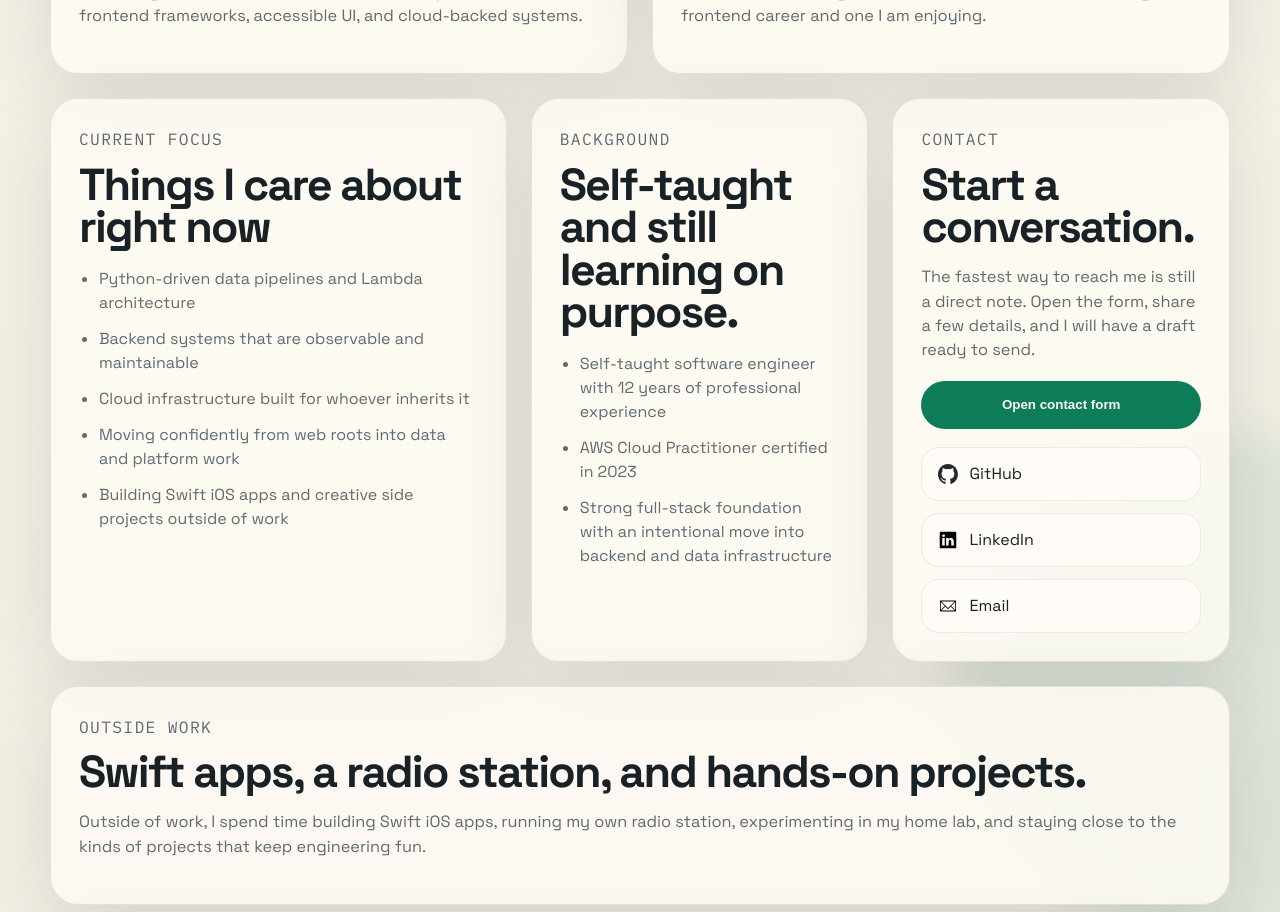
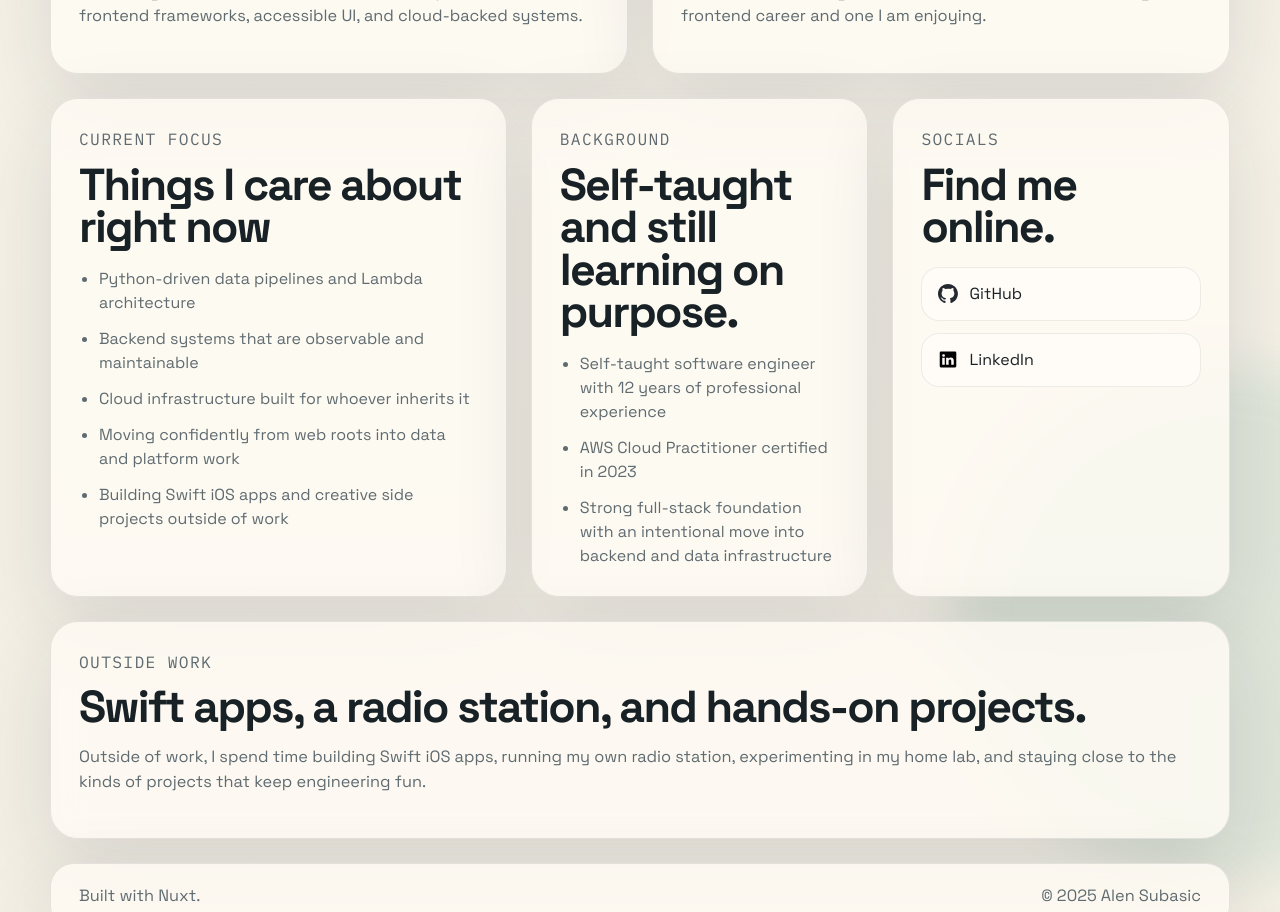
Before and after one commit to subasically/subasically.me, a Nuxt app: page / in a window 1280 px wide. Shown: the part 1120-2032 px from the top of the page. Built offline with nearby package versions, Linux system fonts and the light colour scheme.

Commit message:
Refine socials section

```diff
--- a/pages/index.vue
+++ b/pages/index.vue
@@ -91,17 +91,8 @@
         </article>
 
         <article id="contact" class="detail-card">
-          <p class="section-label">Contact</p>
-          <h2>Start a conversation.</h2>
-          <p>
-            The fastest way to reach me is still a direct note. Open the form, share a few details, and I will have a
-            draft ready to send.
-          </p>
-          <div class="contact-actions">
-            <button class="button button--primary contact-submit" type="button" v-bind="tallyPopupAttrs">
-              Open contact form
-            </button>
-          </div>
+          <p class="section-label">Socials</p>
+          <h2>Find me online.</h2>
           <div class="social-links">
             <a class="social-link" href="https://github.com/subasically" target="_blank" rel="noreferrer">
               <img src="../assets/images/github-mark.svg" alt="" />
@@ -110,13 +101,6 @@
             <a class="social-link" href="https://www.linkedin.com/in/alensubasic" target="_blank" rel="noreferrer">
               <img src="../assets/images/linkedin.svg" alt="" />
               <span>LinkedIn</span>
-            </a>
-            <a
-              class="social-link"
-              href="mailto:alensubasic@gmail.com?subject=Your%20website%20is%20cool!&body=Hi%20Alen%2C%0D%0A%0D%0AI%20would%20like%20to%20work%20with%20you."
-            >
-              <img src="../assets/images/email.svg" alt="" />
-              <span>Email</span>
             </a>
           </div>
         </article>
```
Also changed, not shown: assets/images/email.svg (deleted).
